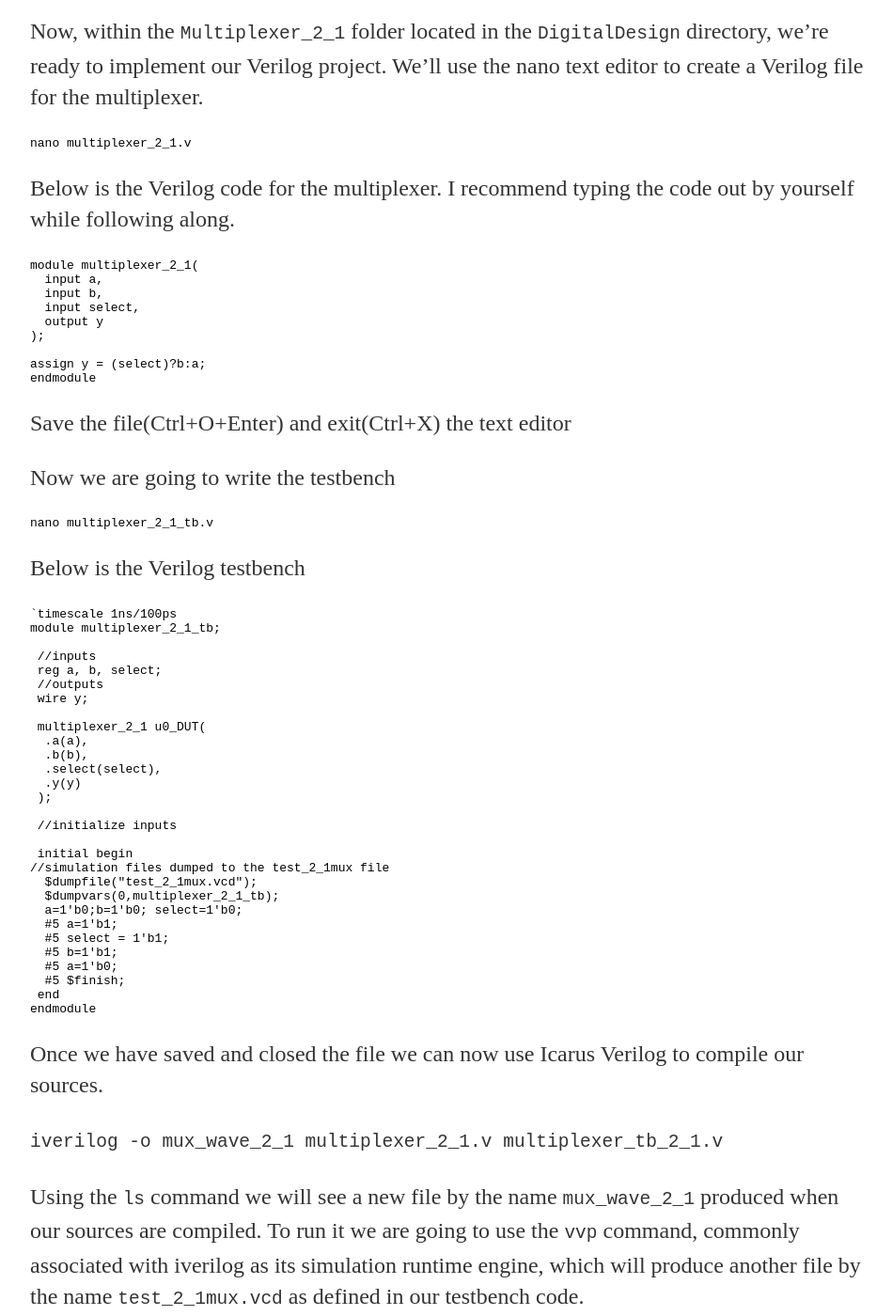
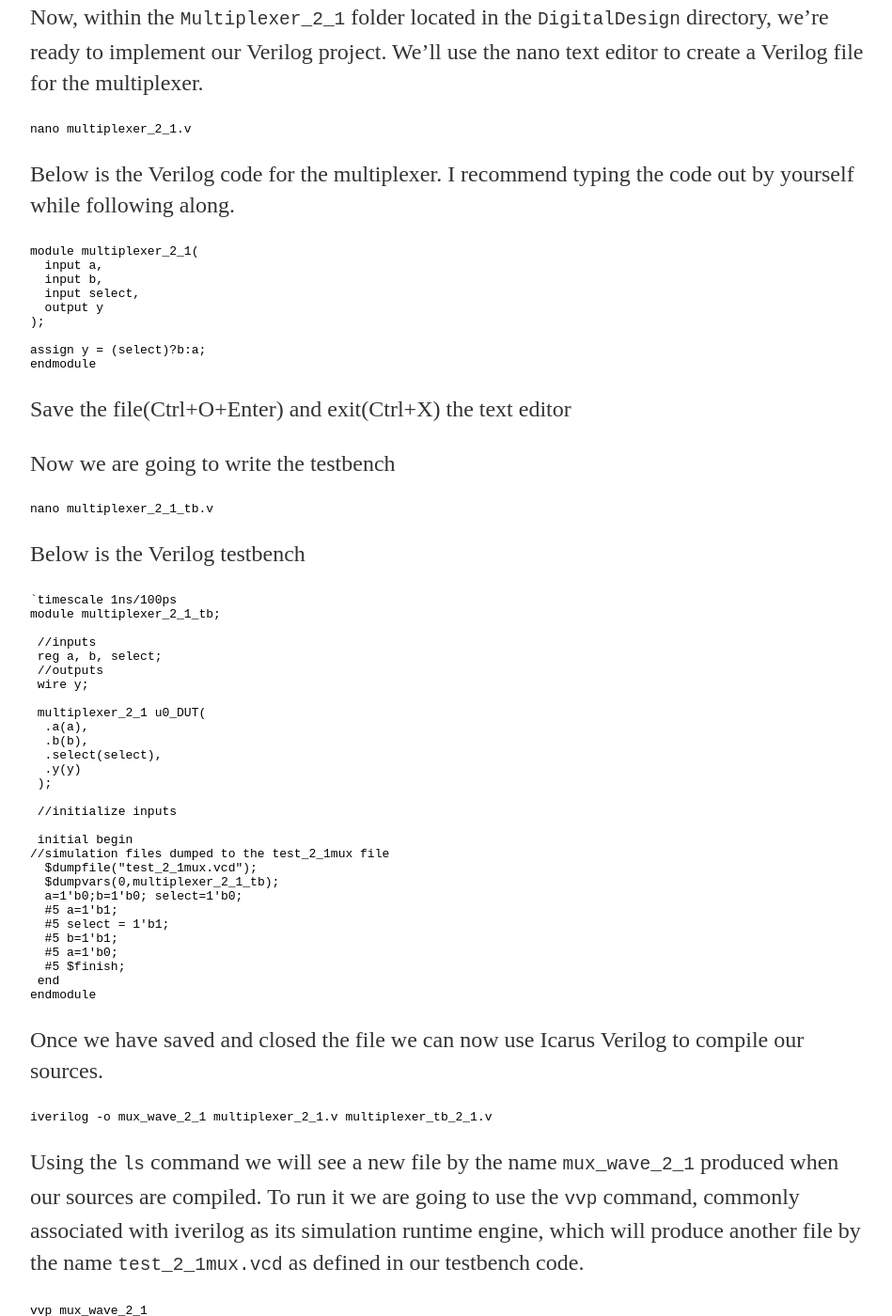
Before and after one commit to kmarulab/kmarulab.github.io, a Jekyll site: the page built from _posts/2024-10-12-kimaru-boruett-iverilog.md, in a window 1280 px wide and 1400 px high, scrolled down 2167 px. Shown: the whole window at 94% size, without its empty margins (160-1109 px from the left). Built offline with Jekyll 4.4.1, drawn with Linux system fonts in a browser that asks for light colours; some of the changed text lies outside the part shown.

Commit message:
More revisions to blog one

````diff
--- a/_posts/2024-10-12-kimaru-boruett-iverilog.md
+++ b/_posts/2024-10-12-kimaru-boruett-iverilog.md
@@ -15,7 +15,7 @@
 
 Update Ubuntu package list, then install Icarus Verilog using the apt install command
 
-```
+```bash
 sudo apt update
 sudo apt install iverilog
 ```
@@ -23,7 +23,7 @@
 # Installing GTKWave
 GTKWave is a waveform viewer that seamlessly works with Icarus Verilog to display simulation results. It is conveniently available in Ubuntu’s apt package list, therefore we will use the ```apt install``` command once more.
 
-```
+```bash
 sudo apt install gtkwave
 ```
 
@@ -34,20 +34,19 @@
 
 Our project will be a 2x1 multiplexer. It therefore has 2 input lines and one select line.
 
-[Block Diagram for 2x1 Multiplexer] (../assets/iverilog/block_diag_mux.webp)
+[Block Diagram for 2x1 Multiplexer](/assets/iverilog/block_diag_mux.webp)
 
-[Logic Diagram for 2x1 Multiplexer] (../assets/iverilog/logic_diag_mux.webp)
+[Logic Diagram for 2x1 Multiplexer](/assets/iverilog/logic_diag_mux.webp)
 
 Below is the truth table for the above 2x1 Multiplexer. When S=0, output will be switched to in1 input, then when S=1, output will be switched to in2 output.
 
-[Block Diagram for 2x1 Multiplexer] (../assets/iverilog/truth_table_mux.webp)
+[Block Diagram for 2x1 Multiplexer](/assets/iverilog/truth_table_mux.webp)
 
 Now that we have some context about the 2x1 multiplexer, we’ll proceed to implement it in Verilog and develop a testbench to simulate its behavior.
 
 Organizing our files is a great practice. Here’s how we can navigate to the ```Documents``` directory, create a ```DigitalDesign``` folder, and then create a ```Multiplexer_2_1``` folder within it, assuming we're starting from the home directory:
 
-```
-    systemverilog
+``` bash
 cd Documents
 mkdir DigitalDesign
 cd DigitalDesign
@@ -56,11 +55,11 @@
 ```
 Now, within the ```Multiplexer_2_1``` folder located in the ```DigitalDesign``` directory, we’re ready to implement our Verilog project. We’ll use the nano text editor to create a Verilog file for the multiplexer.
 
-```
+```bash
 nano multiplexer_2_1.v
 ```
 Below is the Verilog code for the multiplexer. I recommend typing the code out by yourself while following along.
-```
+```verilog
 module multiplexer_2_1(
   input a,
   input b,
@@ -76,12 +75,12 @@
 
 Now we are going to write the testbench
 
-```
+```bash
 nano multiplexer_2_1_tb.v
 ```
 Below is the Verilog testbench
 
-```
+```verilog
 `timescale 1ns/100ps
 module multiplexer_2_1_tb;
 
@@ -115,19 +114,25 @@
 
 Once we have saved and closed the file we can now use Icarus Verilog to compile our sources.
 
-```iverilog -o mux_wave_2_1 multiplexer_2_1.v multiplexer_tb_2_1.v```
+```bash
+iverilog -o mux_wave_2_1 multiplexer_2_1.v multiplexer_tb_2_1.v
+```
 
 Using the ```ls``` command we will see a new file by the name ```mux_wave_2_1``` produced when our sources are compiled. To run it we are going to use the ```vvp``` command, commonly associated with iverilog as its simulation runtime engine, which will produce another file by the name ```test_2_1mux.vcd``` as defined in our testbench code.
 
-```vvp mux_wave_2_1```
+```bash
+vvp mux_wave_2_1
+```
 
 To view the waveform, we are going to use GTKWave. GTKWave allows we to interactively explore and analyze the waveform data generated by our Verilog simulations, making it a key tool for debugging and understanding the behavior of our designs.
 
-```gtkwave test_2_1mux.vcd```
+```bash
+gtkwave test_2_1mux.vcd
+```
 
 A GTKWave window will appear.
 
-[GTKWave Window After running Command on Terminal] (../assets/iverilog/GTKWave_window_one.webp)
+[GTKWave Window After running Command on Terminal](/assets/iverilog/GTKWave_window_one.webp)
 
 Select the Appropriate Module: In the left panel of the GTKWave window, we will see a list of modules. Look for the module associated with our simulation, which in this case is likely named “multiplexer_2_1_tb.” It will be represented with a tree-like icon.
 
````
Also changed, not shown: other parts of _posts/2024-10-12-kimaru-boruett-iverilog.md (+2 -2 lines).
